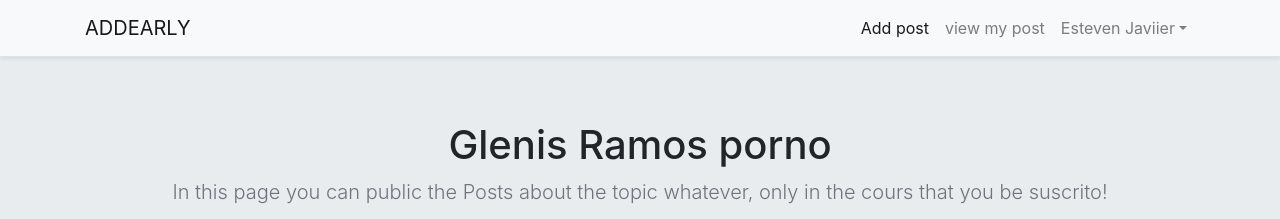
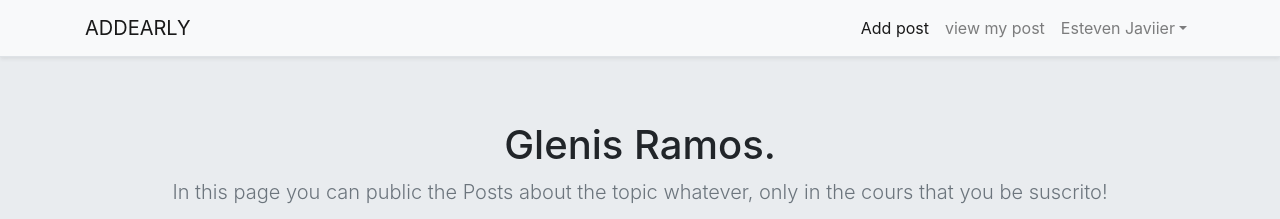
Before and after one commit to EstevenJaviierMc/HelloMundo, a React (Create React App) app: page / in a window 1280 px wide. Shown: the top 219 px of the page. Built offline with nearby package versions, Linux system fonts and the light colour scheme.

Commit message:
Quité porno de glenis

```diff
--- a/src/components/Home/Home.js
+++ b/src/components/Home/Home.js
@@ -9,7 +9,7 @@ function Home() {
         <Nabvar/>
         <section class="jumbotron text-center">
             <div class="container">
-            <h1 class="jumbotron-heading">Glenis Ramos porno</h1>
+            <h1 class="jumbotron-heading">Glenis Ramos.</h1>
             <p class="lead text-muted">In this page you can public the Posts about the topic whatever, only in the cours that you be suscrito!</p>
             <p>
                 <a href="#" class="btn btn-primary my-2">Main call to action</a>
```
